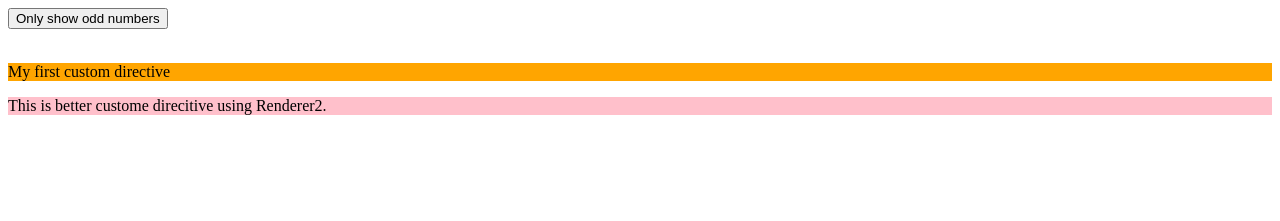
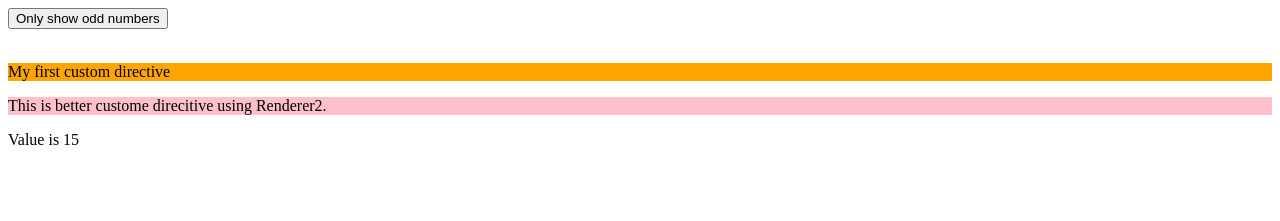
Before and after one commit to hareshbhai/customdirective, an Angular app: page / in a window 1280 px wide. Shown: the top 221 px of the page. Built offline with nearby package versions, Linux system fonts and the light colour scheme.

Commit message:
Add ngSwitch

```diff
--- a/src/app/app.component.html
+++ b/src/app/app.component.html
@@ -25,7 +25,6 @@
       <div *ngFor="let odd of oddNumbers"
         [ngClass]="'red'"
         [ngStyle]="{'background-color' :  'yellow'}">
-
           <p> {{ odd }}</p>
       </div>
     </div>
@@ -33,6 +32,14 @@
 
      <p appBasicHighlight> My first custom directive</p>
      <p appBetterHighlight [defaultColor] = "'pink'" [highlightColor]="'blue'">This is better custome direcitive using Renderer2.</p>
+     <div [ngSwitch]="value">
+        <p *ngSwitchCase="5"> Value is {{ value }} </p>
+        <p *ngSwitchCase="10"> Value is {{ value }} </p>
+        <p *ngSwitchCase="15"> Value is {{ value }} </p>
+        <p *ngSwitchDefault> Value is default. </p>
+
+
+     </div>
     </div>
   </div>
 </div>
--- a/src/app/app.component.ts
+++ b/src/app/app.component.ts
@@ -11,5 +11,6 @@
   oddNumbers = [1, 3, 5, 7, 9];
   evenNumbers = [2, 4, 6, 8, 10];
   onlyOdd = false;
+  value = 15;
 
 }
```
